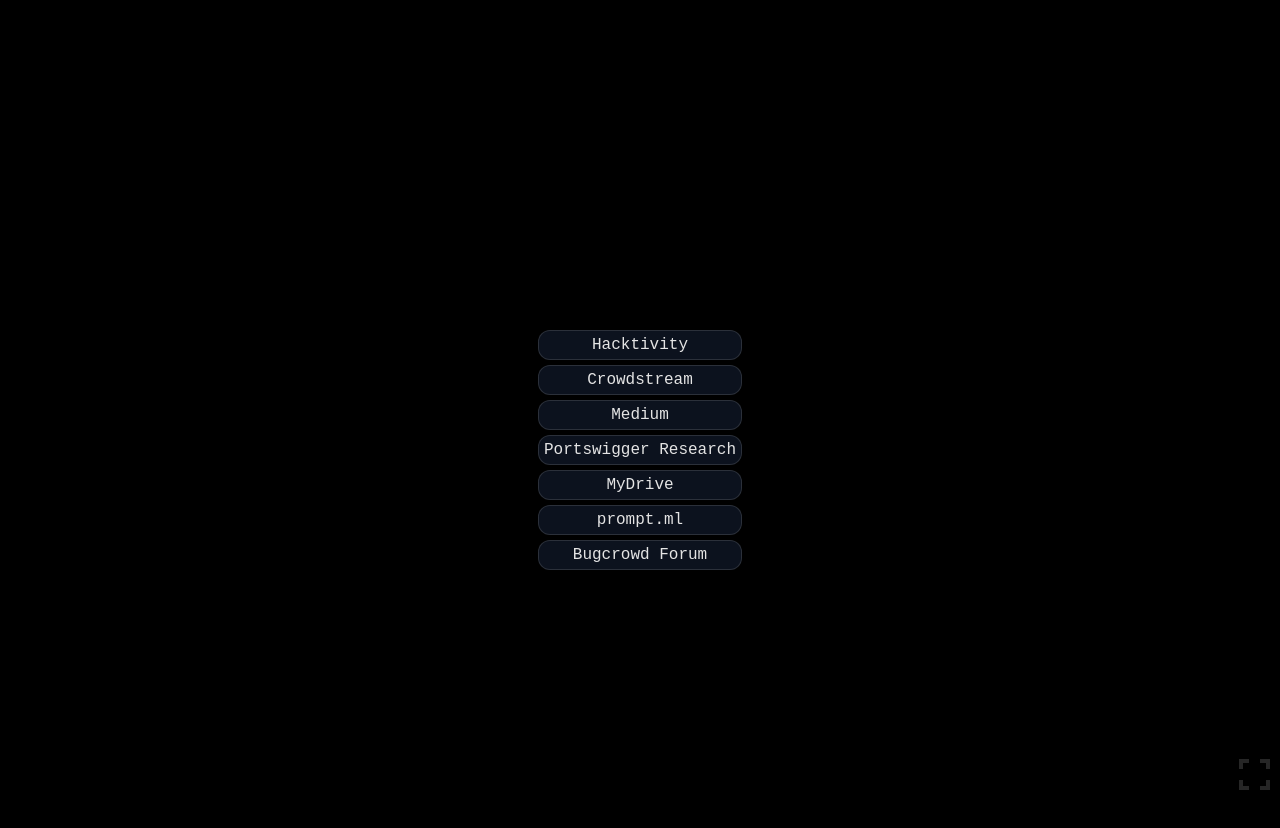
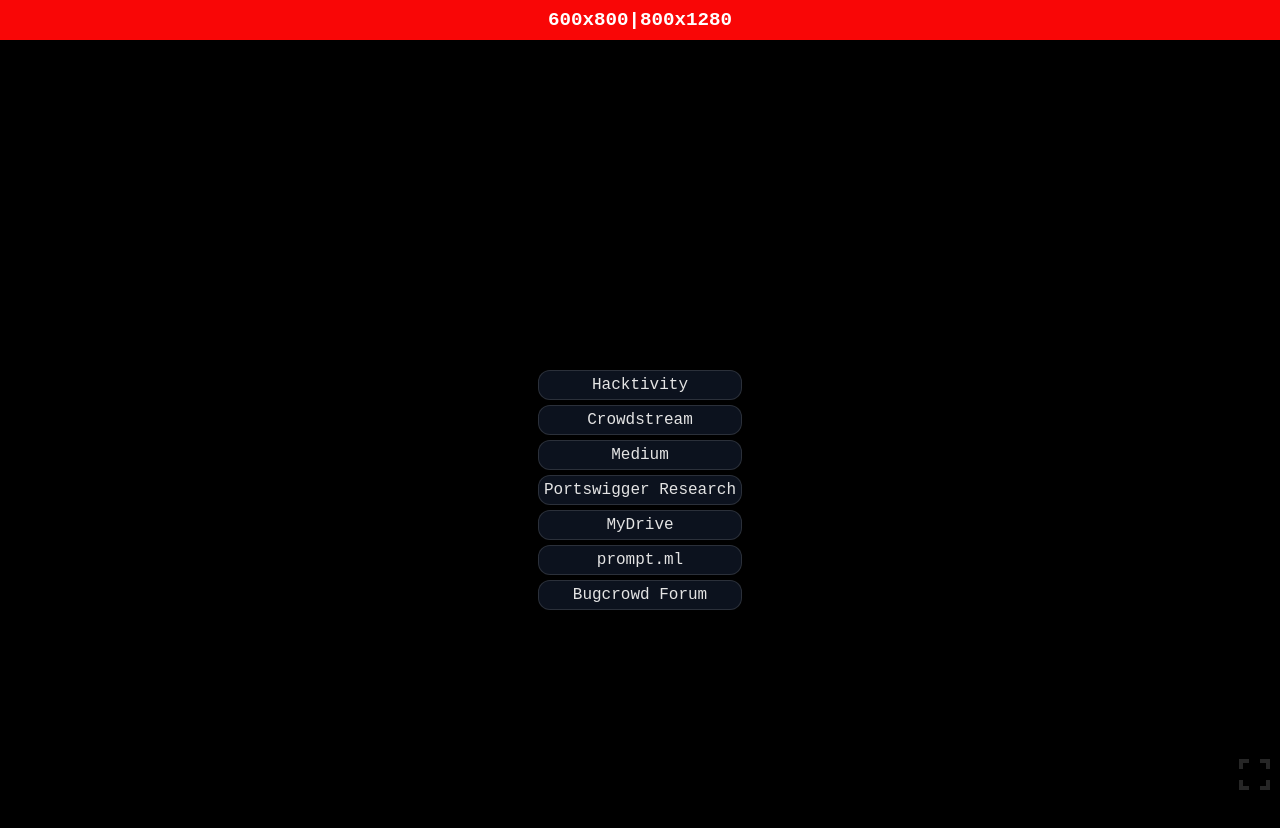
Before and after one commit to CodeVault/codevault.github.io, a plain HTML site: page index.html in a window 1280 px wide. After the commit the page ends 800 px from the top, so only its background shows below. Drawn offline with Linux system fonts and the light colour scheme.

Commit message:
Update index.html

```diff
--- a/index.html
+++ b/index.html
@@ -175,7 +175,7 @@
 
 
 
-        dev_banner.remove()
+        //dev_banner.remove()
 
 
         // dev_banner.childNodes[1].innerHTML="x"
```
